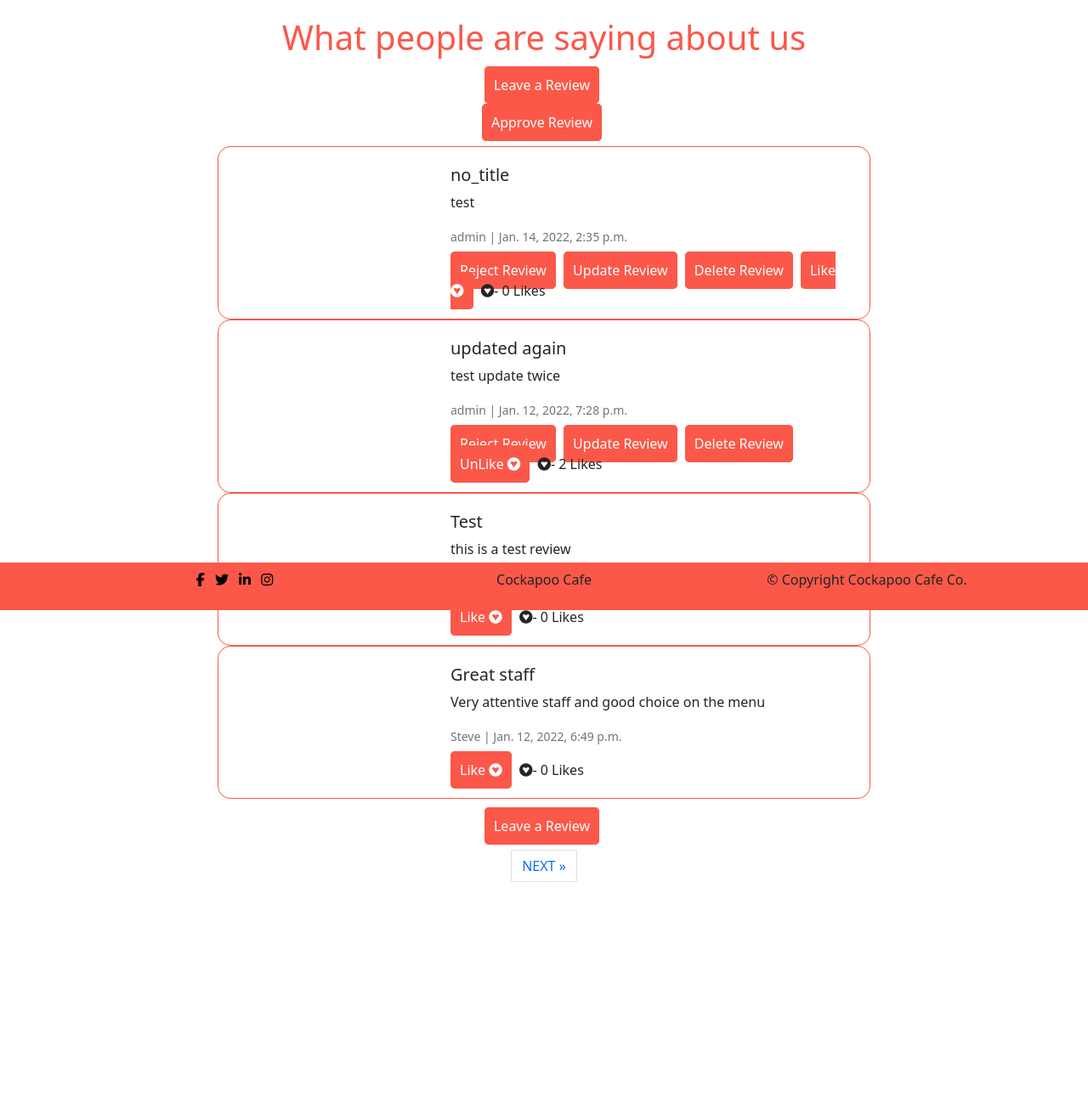
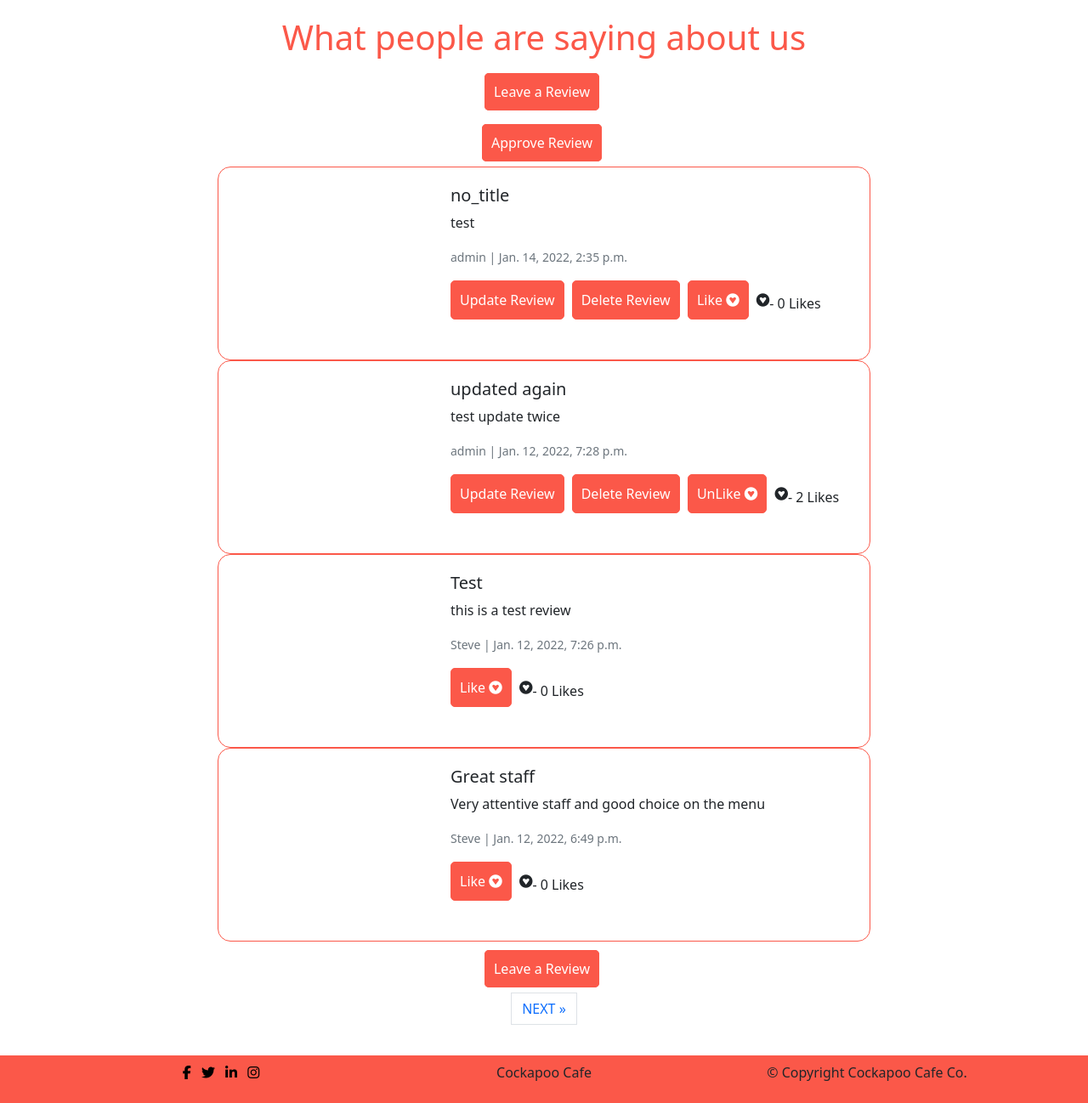
Before and after one commit to Steven-Dawson18/cockapoo-cafe, a Django app: page /review/ in a window 1280 px wide. Shown: the part 82-1380 px from the top of the page at 85% size. Before the commit the page ends 1120 px from the top, so only its background shows below. Run offline with Django 3.2, Linux system fonts and the light colour scheme; a user stored in the database is signed in; data comes from the database, SQL or seed files in the repository; both versions use the stored data as it was after the commit; some libraries are stand-ins or nearby versions.

Commit message:
Fix layout issuse with buttons and footer

```diff
--- a/home/templates/home/contact.html
+++ b/home/templates/home/contact.html
@@ -6,7 +6,7 @@
 {% block content %}
 
 
-<section class="mt-50 mb-100">
+<section>
     <div class="container">
         <!-- Contact Information -->
         <div class="row">
--- a/home/templates/home/home.html
+++ b/home/templates/home/home.html
@@ -4,8 +4,8 @@
 
 {% block content %}
 
-    <header>
-        <div class="row justify-content-center">
+    <section>
+        <div class="row">
             <div id="top">
                 <div class="container-fluid">
                     <div class="row">
@@ -41,6 +41,6 @@
                 </div>
             </div>
         </div>
-    </header>
+    </section>
 
 {% endblock %}
--- a/menu/templates/menu/menu.html
+++ b/menu/templates/menu/menu.html
@@ -21,10 +21,10 @@
                     <h5 class="card-title">{{ cat }}</h5>
                     <!-- <p class="card-text">{{ cat.name }}</p> -->
                     <p class="card-text">{{ cat.description }}</p>
-                    <a class="menu-btn" href="{% url 'category' cat.id %}">{{ cat }} Menu</a>
+                    <p class="inline-flex"><a class="menu-btn" href="{% url 'category' cat.id %}">{{ cat }} Menu</a></p>
                     {% if request.user.is_superuser %}
-                        <a href="{% url 'update-category' cat.id %}" class="menu-btn">Update Category</a>
-                        <a href="{% url 'delete-category' cat.id %}" class="menu-btn">Delete Category</a>
+                    <p class="inline-flex"><a href="{% url 'update-category' cat.id %}" class="menu-btn">Update Category</a></p>
+                    <p class="inline-flex"><a href="{% url 'delete-category' cat.id %}" class="menu-btn">Delete Category</a></p>
                     {% endif %}
 
                 </div>
--- a/reservation/templates/reservation/approve-reservation.html
+++ b/reservation/templates/reservation/approve-reservation.html
@@ -26,9 +26,8 @@
                             <p class="card-text"> On: {{ res.datetime }}</p>
                             <p class="card-text"><strong>Important info:</strong> {{ res.information }}</p>
                             <p class="card-text">Date reservation made: {{ res.sent_date }}</p>
-                            <!-- <p class="card-text">Date reservation approved: {{ res.accepted_date }}</p> -->
-                            <a href="{% url 'approved_revservation' res.id %}" class="menu-btn">Approve Reservation</a>
-                            <a href="{% url 'reject_revservation' res.id %}" class="menu-btn">Reject Reservation</a>
+                            <p class="inline-flex"><a href="{% url 'approved_revservation' res.id %}" class="menu-btn">Approve Reservation</a></p>
+                            <p class="inline-flex"><a href="{% url 'reject_revservation' res.id %}" class="menu-btn">Reject Reservation</a></p>
                         </div>
                     </div>
                     <hr>
--- a/review/templates/review/review.html
+++ b/review/templates/review/review.html
@@ -40,20 +40,17 @@
           <p class="card-text">{{ review.body }}</p>
           <p class="card-text"><small class="text-muted">{{ review.author }} | {{ review.created_on }}</small></p>
           {%if review.author == request.user%}
-            {% if request.user.is_superuser %}
-              <a class="menu-btn">Reject Review</a>
-            {%endif%}
-            <a href="{% url 'update_review' review.id %}" class="menu-btn">Update Review</a>
-            <a href="{% url 'delete_review' review.id %}" class="menu-btn">Delete Review</a>
+            <p class="inline-flex"><a href="{% url 'update_review' review.id %}" class="menu-btn">Update Review</a></p>
+            <p class="inline-flex"><a href="{% url 'delete_review' review.id %}" class="menu-btn">Delete Review</a></p>
           {%endif%}
           {% if user.is_authenticated %}
             {% if user in review.likes.all %}
-                <a href="{% url 'like-review' review.id %}"class="menu-btn like-btn" value="unlike">UnLike <i class="fab fa-gratipay"></i></a>
+                <p class="inline-flex"><a href="{% url 'like-review' review.id %}"class="menu-btn like-btn" value="unlike">UnLike <i class="fab fa-gratipay"></i></a></p>
             {% else %}
-                <a href="{% url 'like-review' review.id %}"class="menu-btn like-btn" value="like">Like <i class="fab fa-gratipay"></i></a>
+                <p class="inline-flex"><a href="{% url 'like-review' review.id %}"class="menu-btn like-btn" value="like">Like <i class="fab fa-gratipay"></i></a></p>
             {% endif %}
           {% endif %}
-          <i class="fab fa-gratipay"> </i>- {{ review.total_likes }} Likes
+          <p class="inline-flex"><i class="fab fa-gratipay"> </i>- {{ review.total_likes }} Likes</p>
         </div>
       </div>
     </div>
--- a/static/css/style.css
+++ b/static/css/style.css
@@ -4,9 +4,11 @@ banner
 ---------------------------------------------
 */
 
-/* #top {
-    padding-top: 100px;
-  } */
+body {
+  min-height: 100vh;
+  display: flex;
+  flex-direction: column;
+}
 
 .container-fluid {
   padding-left: 0;
@@ -94,10 +96,11 @@ banner
 
 footer {
 background-color: #fb5849;
-    margin-top: 20px;
+margin-top: auto;
 text-align: center;
 padding-top: .5rem;
 padding-bottom: .5rem;
+display: inline-block;
 }
 
 nav {
@@ -110,10 +113,8 @@ banner
 z-index: 100;
 }
 
-    .stickyfoot {
-      position: sticky;
-      bottom: 0px; /* When the element reaches top: 10px, it becomes fixed. */
-      z-index: 100;
+ul {
+  padding: 0;
 }
 
 .foot-img {
@@ -173,6 +174,10 @@ Menu
   margin-bottom: 10px;
   margin-right: 5px;
   text-decoration: none;
+}
+
+.inline-flex {
+  display: inline-flex;
 }
 
 .menu-btn:hover{
@@ -240,6 +245,7 @@ Contact
 
 #map {
   height: 100%;
+  margin-bottom: 20px;
 }
 
 #map {
@@ -258,6 +264,7 @@ h3 {
 #location {
   text-align: center;
 }
+
 /*
 ---------------------------------------------
 Review
--- a/templates/base.html
+++ b/templates/base.html
@@ -1,7 +1,7 @@
 {% load static %}
 
 <!DOCTYPE html>
-<html lang="en">
+<html class="h-100" lang="en">
 <head>
     <meta charset="UTF-8">
     <meta http-equiv="X-UA-Compatible" content="IE=edge">
@@ -59,13 +59,6 @@
                 </li>
                 {% endif %}
               {% endwith %}
-              <!-- {% if request.user.is_superuser %}
-                  <li class="nav-item">
-                      <a class="nav-link" href="">Manage Reservations
-                          <span class="notification"><i class="far fa-bell"></i> {{count}}</span>
-                      </a>
-                  </li>
-               {% endif %} -->
           </div>
         </div>
       </nav>
@@ -88,11 +81,10 @@
       {% endblock %}
 
      <!-- ***** Footer Start ***** -->
-     <footer class="stickyfoot">
+    <footer>
       <div class="container">
         <div class="row">
-                    <div class="col-4">
-                        <div class="socials">
+          <div class="col-sm socials">
             <ul>
               <li class="list-inline-item"><a href="https://facebook.com" target="_blank" rel="noopener" aria-label="visit us on Facebook (opens a new tab)"><i class="fa fa-facebook"></i></a></li>
               <li class="list-inline-item"><a href="https://twitter.com" target="_blank" rel="noopener" aria-label="visit us on Twitter (opens a new tab)"><i class="fa fa-twitter"></i></a></li>
@@ -100,16 +92,11 @@
               <li class="list-inline-item"><a href="https://instagram.com" target="_blank" rel="noopener" aria-label="visit us on Instagram (opens a new tab)"><i class="fa fa-instagram"></i></a></li>
             </ul>
           </div>
+          <div class="col-sm">
+            <p>Cockapoo Cafe</p>
           </div>
-                    <div class="col-4">
-                        <div>
-                            <p>Cockapoo Cafe
-                        </div>
-                    </div>
-                    <div class="col-4">
-                        <div>
-                            <p>© Copyright Cockapoo Cafe Co.
-                        </div>
+          <div class="col-sm">
+            <p>© Copyright Cockapoo Cafe Co.</p>
           </div>
         </div>
       </div>
```
Also changed, not shown: menu/templates/menu/categories.html (+4 -3 lines), menu/templates/menu/menu-items.html (+6 -12 lines), reservation/templates/reservation/reservation.html (+4 -4 lines), templates/email_base.html (+6 -12 lines), db.sqlite3. Lines whose indentation alone changed are shown as unchanged.
